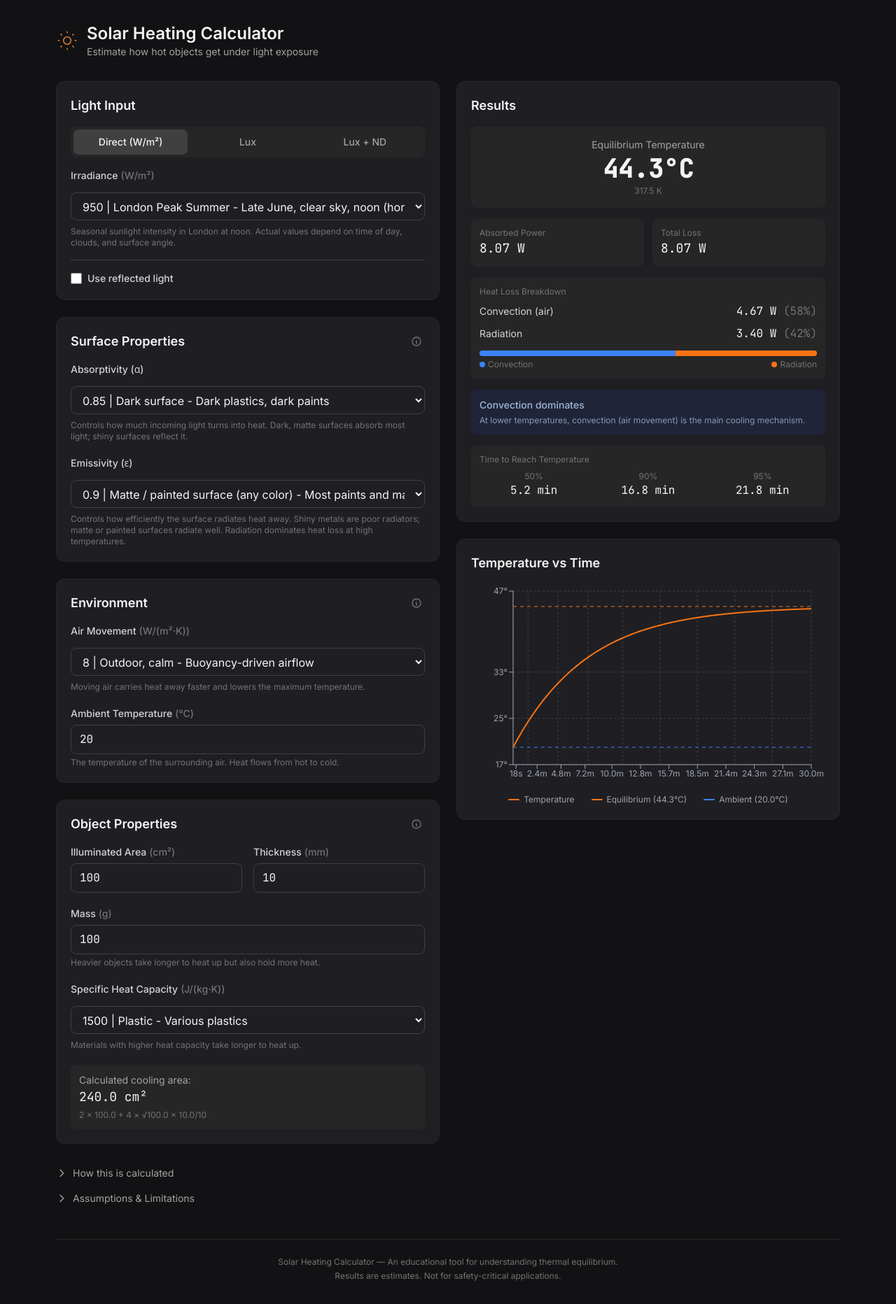
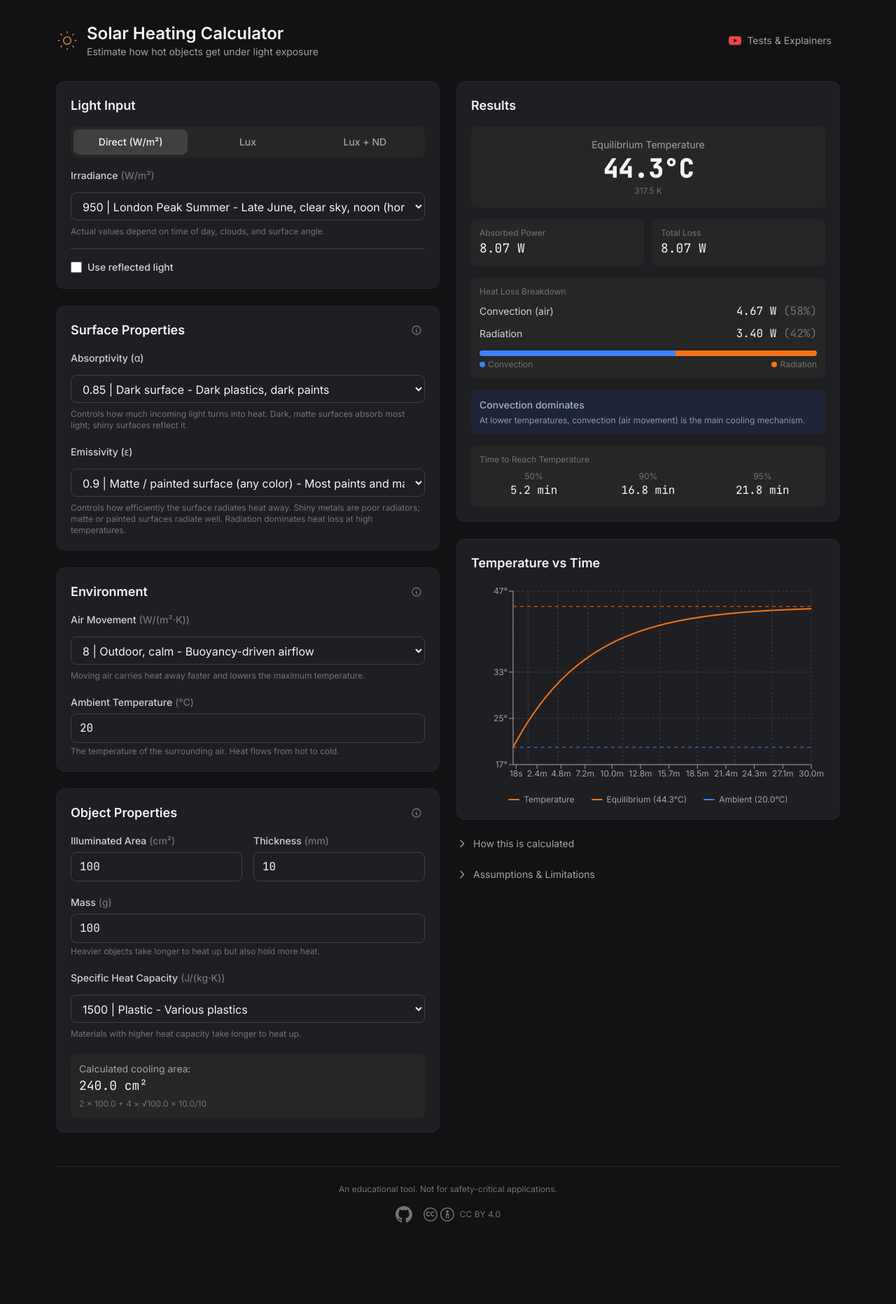
Before and after one commit to szerintedmi/solar-heating-calculator, a React (Vite) app: page / in a window 1280 px wide. Shown: the whole page at 70% size. After the commit the page ends 1780 px from the top, so only its background shows below. Built offline with nearby package versions, Linux system fonts and the light colour scheme.

Commit message:
header & footer tweaks + links + licence

```diff
--- a/src/App.tsx
+++ b/src/App.tsx
@@ -55,21 +55,66 @@ export function App() {
               equilibriumTemp={calc.results.equilibrium.temperature}
               ambientTemp={calc.thermalInputs.ambientTemp}
             />
+
+            <CalculationExplainer />
+            <Assumptions />
           </div>
         </div>
 
-        {/* Explanations */}
-        <div className="mt-8 max-w-3xl">
-          <CalculationExplainer />
-          <Assumptions />
-        </div>
-
         {/* Footer */}
-        <footer className="mt-12 pt-6 border-t border-neutral-800 text-center text-xs text-neutral-500">
-          <p>
-            Solar Heating Calculator — An educational tool for understanding thermal equilibrium.
+        <footer className="mt-12 pt-6 border-t border-neutral-800 flex flex-col items-center gap-4">
+          <p className="text-xs text-neutral-500">
+            An educational tool. Not for safety-critical applications.
           </p>
-          <p className="mt-1">Results are estimates. Not for safety-critical applications.</p>
+          <div className="flex items-center gap-4">
+            <a
+              href="https://github.com/szerintedmi/solar-heating-calculator"
+              target="_blank"
+              rel="noopener noreferrer"
+              className="text-neutral-500 hover:text-neutral-300 transition-colors"
+              aria-label="View source on GitHub"
+            >
+              <svg
+                xmlns="http://www.w3.org/2000/svg"
+                width="24"
+                height="24"
+                viewBox="0 0 24 24"
+                fill="currentColor"
+              >
+                <title>GitHub</title>
+                <path d="M12 0c-6.626 0-12 5.373-12 12 0 5.302 3.438 9.8 8.207 11.387.599.111.793-.261.793-.577v-2.234c-3.338.726-4.033-1.416-4.033-1.416-.546-1.387-1.333-1.756-1.333-1.756-1.089-.745.083-.729.083-.729 1.205.084 1.839 1.237 1.839 1.237 1.07 1.834 2.807 1.304 3.492.997.107-.775.418-1.305.762-1.604-2.665-.305-5.467-1.334-5.467-5.931 0-1.311.469-2.381 1.236-3.221-.124-.303-.535-1.524.117-3.176 0 0 1.008-.322 3.301 1.23.957-.266 1.983-.399 3.003-.404 1.02.005 2.047.138 3.006.404 2.291-1.552 3.297-1.23 3.297-1.23.653 1.653.242 2.874.118 3.176.77.84 1.235 1.911 1.235 3.221 0 4.609-2.807 5.624-5.479 5.921.43.372.823 1.102.823 2.222v3.293c0 .319.192.694.801.576 4.765-1.589 8.199-6.086 8.199-11.386 0-6.627-5.373-12-12-12z" />
+              </svg>
+            </a>
+            <a
+              href="https://creativecommons.org/licenses/by/4.0/legalcode.en"
+              target="_blank"
+              rel="noopener noreferrer"
+              className="flex items-center gap-1 text-neutral-500 hover:text-neutral-300 transition-colors"
+              aria-label="CC BY 4.0 License"
+            >
+              <svg
+                xmlns="http://www.w3.org/2000/svg"
+                width="20"
+                height="20"
+                viewBox="0 0 24 24"
+                fill="currentColor"
+              >
+                <title>Creative Commons</title>
+                <path d="M11.983 0c-6.627 0-12 5.373-12 12s5.373 12 12 12 12-5.373 12-12-5.373-12-12-12zm0 1.846c5.598 0 10.154 4.556 10.154 10.154s-4.556 10.154-10.154 10.154-10.154-4.556-10.154-10.154 4.556-10.154 10.154-10.154zm-3.877 5.077c-2.143 0-3.877 1.922-3.877 4.308s1.734 4.308 3.877 4.308c1.328 0 2.512-.701 3.182-1.803l-1.439-.924c-.377.606-.996.981-1.743.981-1.199 0-2.143-1.078-2.143-2.562s.944-2.562 2.143-2.562c.747 0 1.366.375 1.743.981l1.439-.924c-.67-1.102-1.854-1.803-3.182-1.803zm7.692 0c-2.143 0-3.877 1.922-3.877 4.308s1.734 4.308 3.877 4.308c1.328 0 2.512-.701 3.182-1.803l-1.439-.924c-.377.606-.996.981-1.743.981-1.199 0-2.143-1.078-2.143-2.562s.944-2.562 2.143-2.562c.747 0 1.366.375 1.743.981l1.439-.924c-.67-1.102-1.854-1.803-3.182-1.803z" />
+              </svg>
+              <svg
+                xmlns="http://www.w3.org/2000/svg"
+                width="20"
+                height="20"
+                viewBox="0 0 24 24"
+                fill="currentColor"
+              >
+                <title>Attribution</title>
+                <path d="M12 0c-6.627 0-12 5.373-12 12s5.373 12 12 12 12-5.373 12-12-5.373-12-12-12zm0 1.846c5.598 0 10.154 4.556 10.154 10.154s-4.556 10.154-10.154 10.154-10.154-4.556-10.154-10.154 4.556-10.154 10.154-10.154zm0 3.077c-1.278 0-2.308 1.03-2.308 2.308s1.03 2.308 2.308 2.308 2.308-1.03 2.308-2.308-1.03-2.308-2.308-2.308zm-2.538 5.538v8.308h1.538v-5.538h2v5.538h1.538v-8.308z" />
+              </svg>
+              <span className="text-xs ml-1">CC BY 4.0</span>
+            </a>
+          </div>
         </footer>
       </div>
     </div>
--- a/src/components/layout/Header.tsx
+++ b/src/components/layout/Header.tsx
@@ -1,6 +1,7 @@
 export function Header() {
   return (
     <header className="mb-8">
+      <div className="flex items-center justify-between">
         <div className="flex items-center gap-3">
           <svg
             className="w-8 h-8 text-orange-400"
@@ -26,6 +27,26 @@ export function Header() {
             </p>
           </div>
         </div>
+        <a
+          href="https://www.youtube.com/@TimeSinkStudio"
+          target="_blank"
+          rel="noopener noreferrer"
+          className="flex items-center gap-2 px-3 py-1.5 text-sm text-neutral-400 hover:text-neutral-200 transition-colors rounded-lg hover:bg-neutral-800"
+        >
+          <svg
+            xmlns="http://www.w3.org/2000/svg"
+            width="18"
+            height="18"
+            viewBox="0 0 24 24"
+            fill="currentColor"
+            className="text-red-500"
+          >
+            <title>YouTube</title>
+            <path d="M23.498 6.186a3.016 3.016 0 0 0-2.122-2.136C19.505 3.545 12 3.545 12 3.545s-7.505 0-9.377.505A3.017 3.017 0 0 0 .502 6.186C0 8.07 0 12 0 12s0 3.93.502 5.814a3.016 3.016 0 0 0 2.122 2.136c1.871.505 9.376.505 9.376.505s7.505 0 9.377-.505a3.015 3.015 0 0 0 2.122-2.136C24 15.93 24 12 24 12s0-3.93-.502-5.814zM9.545 15.568V8.432L15.818 12l-6.273 3.568z" />
+          </svg>
+          <span>Tests & Explainers</span>
+        </a>
+      </div>
     </header>
   );
 }
--- a/src/lib/presets/irradiance.ts
+++ b/src/lib/presets/irradiance.ts
@@ -25,6 +25,6 @@ export const irradiancePresets: PresetCollection = [
 ];
 
 export const irradianceHelperText =
-  "Seasonal sunlight intensity in London at noon. Actual values depend on time of day, clouds, and surface angle.";
+  "Actual values depend on time of day, clouds, and surface angle.";
 
 export const defaultIrradiance = 950;
```
Also changed, not shown: 1 other file (tests, documents, lock files or other folders). Lines whose indentation alone changed are shown as unchanged.
